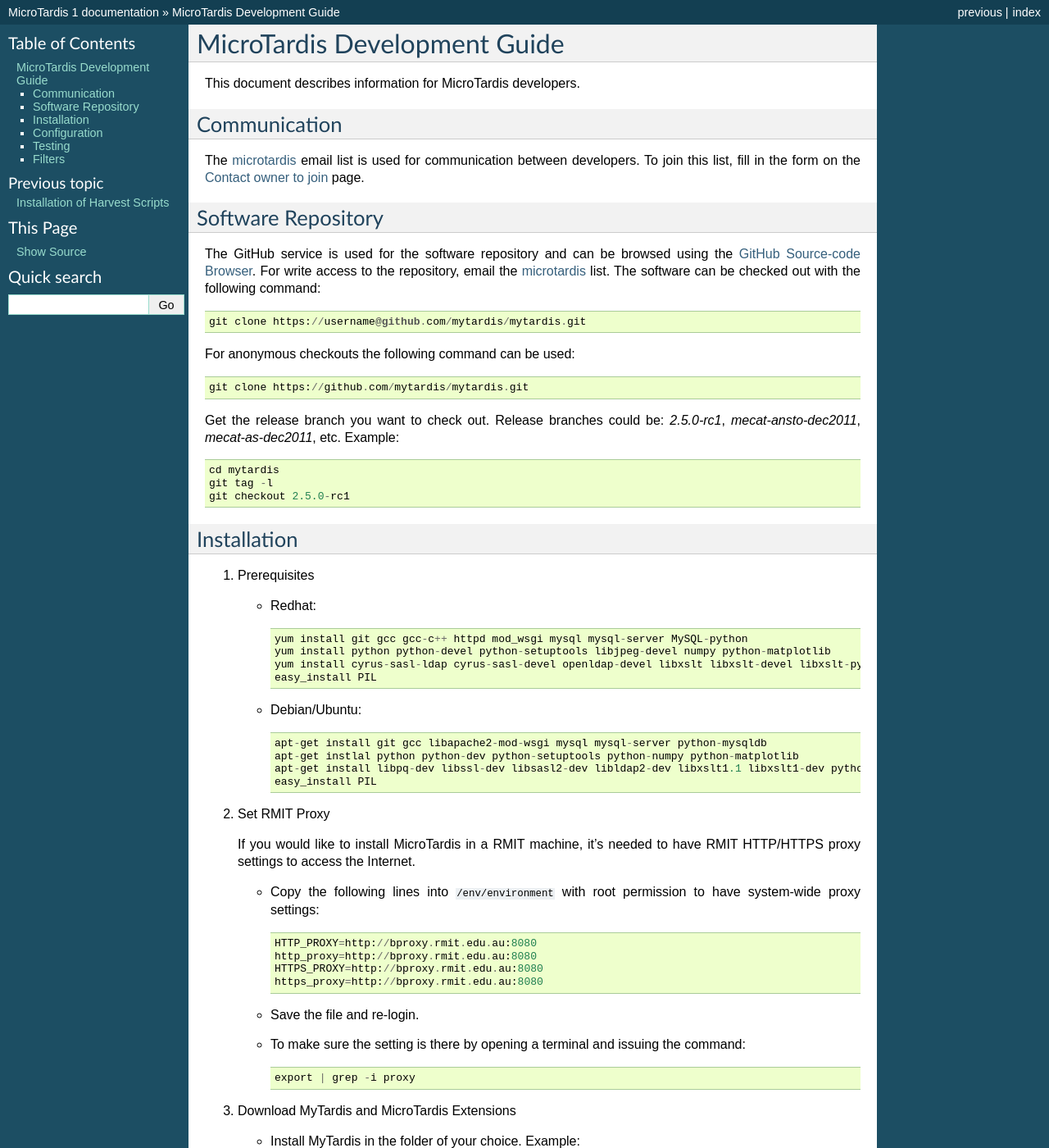
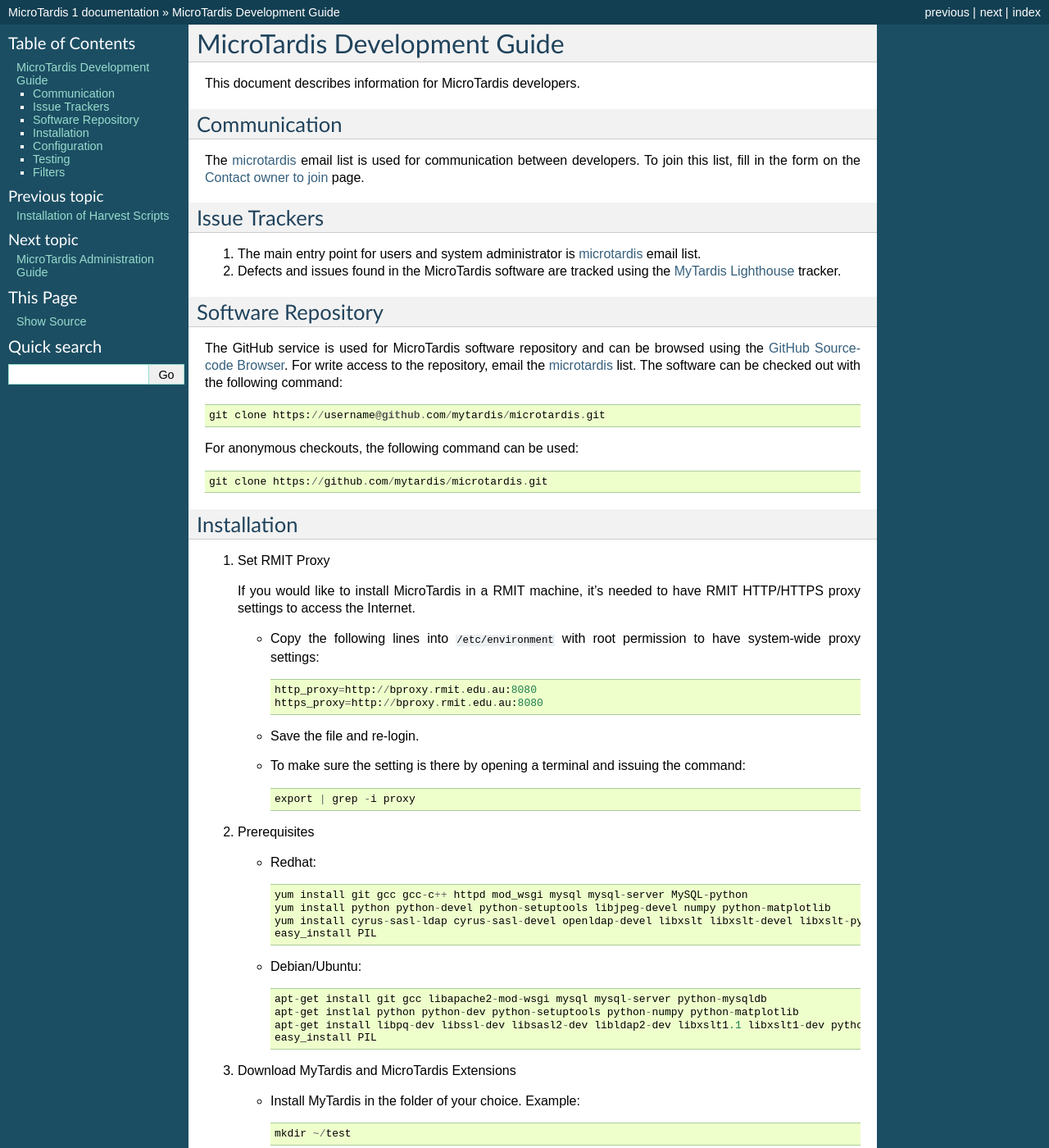
Before and after one commit to mytardis/microtardis, a Sphinx documentation site: the page built from docs/microtardis_development.rst, in a window 1280 px wide and 1400 px high. Shown: the whole window at 82% size. Built offline with Sphinx 7.4.7, drawn with Linux system fonts in a browser that asks for light colours; some of the changed text lies outside the part shown.

Commit message:
updated readme, installation, development guides, and microtardis settings.

```diff
--- a/docs/index.rst
+++ b/docs/index.rst
@@ -9,12 +9,12 @@
 Contents:
 
 .. toctree::
-   :maxdepth: 3
+   :maxdepth: 2
 
    microtardis_overview
-   microtardis_administration
    microtardis_installation
    microtardis_development
+   microtardis_administration
 
 Indices and tables
 ==================
--- a/docs/microtardis_development.rst
+++ b/docs/microtardis_development.rst
@@ -10,31 +10,44 @@
 communication between developers. To join this list, fill in the form on the
 `Contact owner to join <http://groups.google.com/group/microtardis/post?sendowner=1>`_ page.
 
+Issue Trackers
+--------------
+1. The main entry point for users and system administrator is `microtardis <microtardis@googlegroups.com>`_ email list.
+2. Defects and issues found in the MicroTardis software are tracked using the `MyTardis Lighthouse <mytardis.lighthouseapp.com>`_ tracker.
 
 Software Repository
 -------------------
-The GitHub service is used for the software repository and can be browsed using
+The GitHub service is used for MicroTardis software repository and can be browsed using
 the `GitHub Source-code Browser <https://github.com/mytardis/microtardis>`_.
 For write access to the repository, email the `microtardis <microtardis@googlegroups.com>`_
 list. The software can be checked out with the following command::
 
-    git clone https://username@github.com/mytardis/mytardis.git
+    git clone https://username@github.com/mytardis/microtardis.git
 
-For anonymous checkouts the following command can be used::
+For anonymous checkouts, the following command can be used::
 
-    git clone https://github.com/mytardis/mytardis.git
-
-Get the release branch you want to check out. Release branches could be:
-*2.5.0-rc1*, *mecat-ansto-dec2011*, *mecat-as-dec2011*, etc. Example::
-
-      cd mytardis
-      git tag -l
-      git checkout 2.5.0-rc1
+    git clone https://github.com/mytardis/microtardis.git
 
 
 Installation
 ------------
-1. Prerequisites
+
+1. Set RMIT Proxy
+
+   If you would like to install MicroTardis in a RMIT machine, it's needed to have RMIT HTTP/HTTPS proxy settings to access the Internet.
+
+   * Copy the following lines into ``/etc/environment`` with root permission to have system-wide proxy settings::
+
+      http_proxy=http://bproxy.rmit.edu.au:8080
+      https_proxy=http://bproxy.rmit.edu.au:8080
+
+   * Save the file and re-login.
+   * To make sure the setting is there by opening a terminal and issuing the command::
+
+      export | grep -i proxy
+
+
+2. Prerequisites
 
    * Redhat::
 
@@ -51,34 +64,18 @@
       easy_install PIL
 
 
-2. Set RMIT Proxy
-
-   If you would like to install MicroTardis in a RMIT machine, it's needed to have RMIT HTTP/HTTPS proxy settings to access the Internet.
-
-   * Copy the following lines into ``/env/environment`` with root permission to have system-wide proxy settings::
-
-      HTTP_PROXY=http://bproxy.rmit.edu.au:8080
-      http_proxy=http://bproxy.rmit.edu.au:8080
-      HTTPS_PROXY=http://bproxy.rmit.edu.au:8080
-      https_proxy=http://bproxy.rmit.edu.au:8080
-
-   * Save the file and re-login.
-   * To make sure the setting is there by opening a terminal and issuing the command::
-
-      export | grep -i proxy
-
 3. Download MyTardis and MicroTardis Extensions
 
    * Install MyTardis in the folder of your choice. Example::
 
       mkdir ~/test
 
-   * Check out MyTardis Source Code::
+   * Check out latest version of MyTardis Source Code::
 
       cd ~/test
       git clone https://github.com/mytardis/mytardis.git
 
-   * Check out MicroTardis Extensions::
+   * Check out latest version of MicroTardis Extensions::
 
       cd ~/test/mytardis/tardis
       git clone https://github.com/mytardis/microtardis.git
--- a/settings_microtardis.py
+++ b/settings_microtardis.py
@@ -96,3 +96,7 @@
 
 # URL for EMBS authentication
 EMBS_URL = "http://embs.rmit.edu.au/auth.php?"
+
+# Staging Area and Data Store
+#STAGING_PATH = '/directory/path/of/your/own/staging'
+#FILE_STORE_PATH = '/directory/path/of/your/own/store'
```
Also changed, not shown: other parts of docs/microtardis_development.rst (+8 -0 lines), README.rst (+22 -18 lines), docs/install_microtardis.rst (+175 -52 lines), 7 other files.
